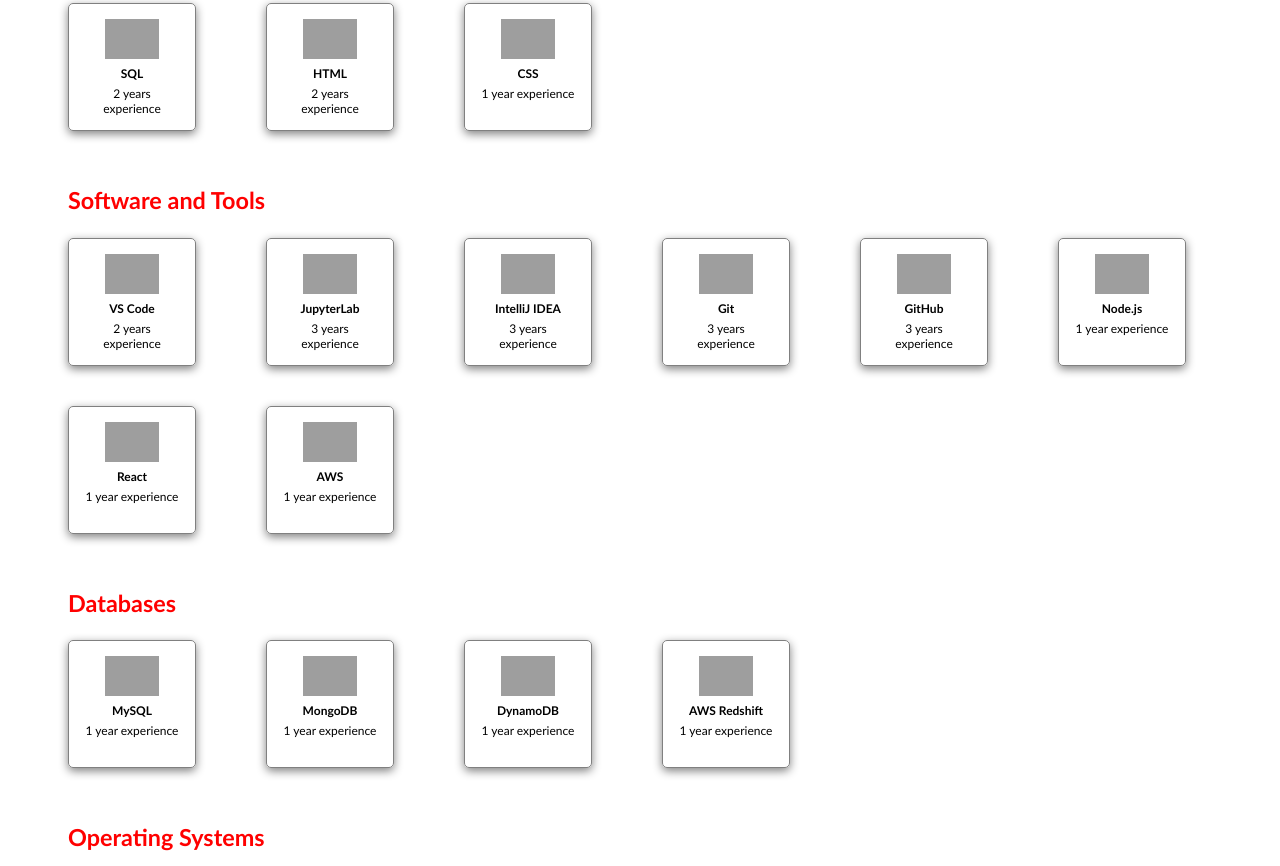
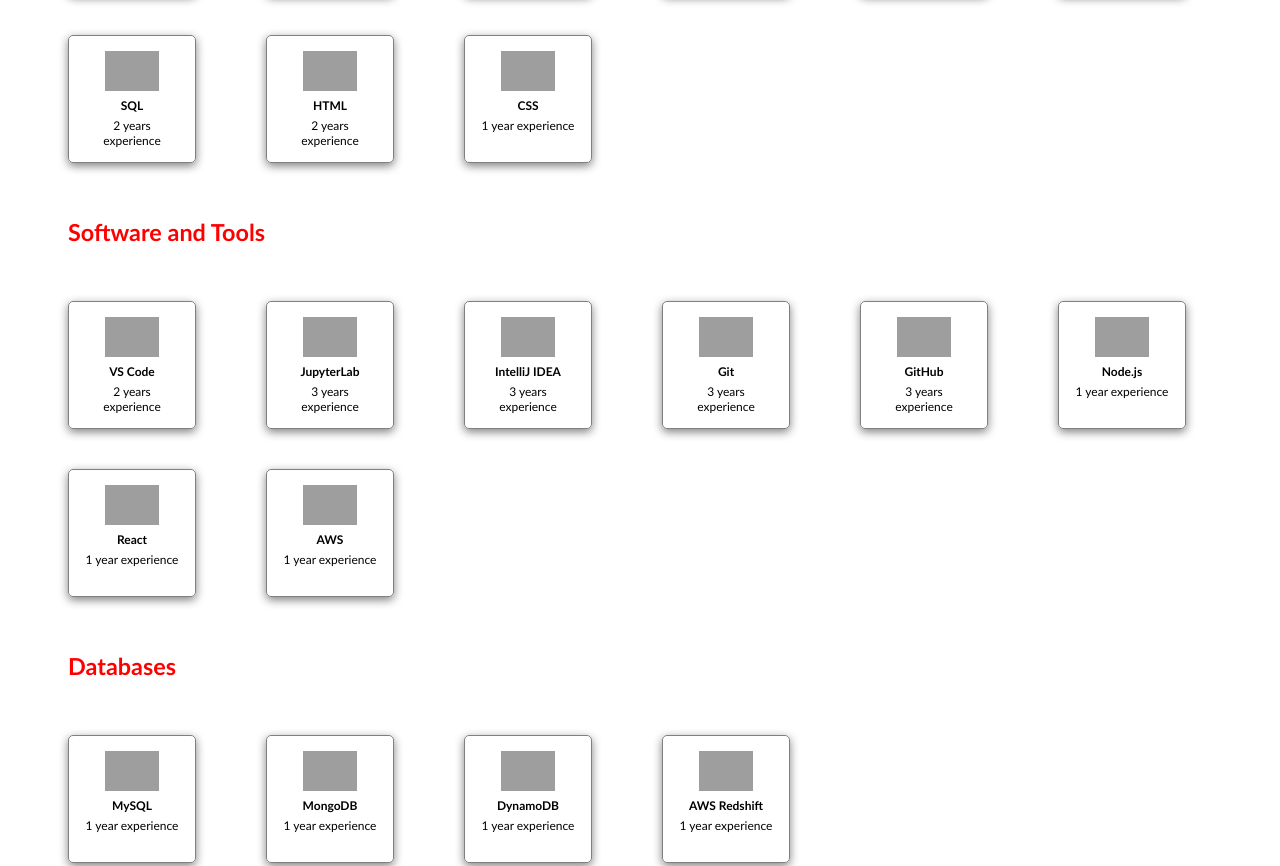
Before and after one commit to kshoker12/my-portfolio, a plain HTML site: page index.html in a window 1280 px wide. Shown: the part 1419-2285 px from the top of the page. Drawn offline with Linux system fonts and the light colour scheme; grey boxes are pictures that could not be loaded.

Commit message:
Add files via upload

```diff
--- a/style.css
+++ b/style.css
@@ -170,7 +170,7 @@
     font-size: 20px;
     color: red;
     margin-left: 60px;
-    margin-bottom: -20px;
+    margin-bottom: 35px;
   }
 
   .skill {
```
Also changed, not shown: index.html (+0 -1 lines).
